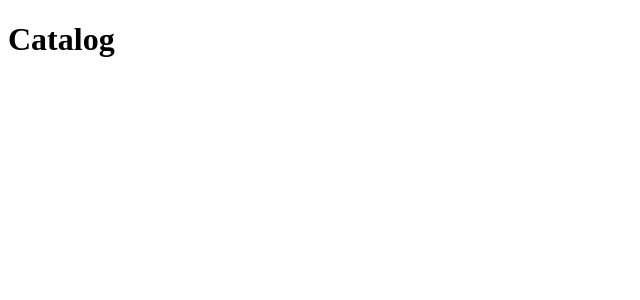
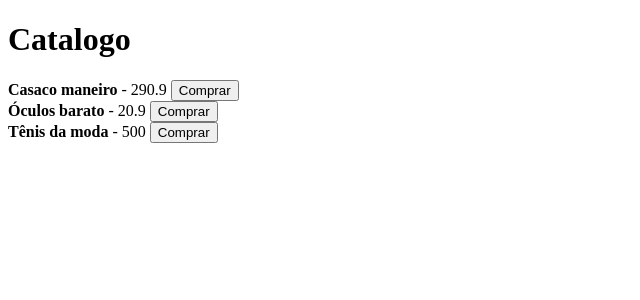
Before and after one commit to ricardo85x/01-redux-in-practice, a React (Create React App) app: page / in a window 1280 px wide. Shown: the top 300 px of the page, without its empty margins (0-640 px from the left). Built offline with nearby package versions, Linux system fonts and the light colour scheme; data requests are answered from the project's data file.

Commit message:
adding action

```diff
--- /dev/null
+++ b/server.json
@@ -0,0 +1,33 @@
+{
+    "products": [
+      {
+        "id": 1,
+        "title": "Casaco maneiro",
+        "price": 290.90
+      },
+      {
+        "id": 2,
+        "title": "Óculos barato",
+        "price": 20.90
+      },
+      {
+        "id": 3,
+        "title": "Tênis da moda",
+        "price": 500.00
+      }
+    ],
+    "stock": [
+      {
+        "id": 1,
+        "quantity": 3
+      },
+      {
+        "id": 2,
+        "quantity": 0
+      },
+      {
+        "id": 3,
+        "quantity": 1
+      }
+    ]
+  }
--- a/src/components/Catalog.tsx
+++ b/src/components/Catalog.tsx
@@ -1,11 +1,39 @@
-import { useSelector } from "react-redux"
+import { useCallback, useEffect, useState } from "react"
+import { useDispatch } from "react-redux"
+import api from "../services/api"
+import { addProductToCart } from "../store/modules/cart/actions"
+import { IProduct } from "../store/modules/cart/types"
 
 export const Catalog: React.FC = () => {
+    const [catalog,setCatalog] = useState<IProduct[]>([])
+    const dispatch = useDispatch()
 
-    const catalog = useSelector(state => state)
-    console.log(catalog)
+    useEffect(() => {
+        api.get<IProduct[]>("products").then((products) => {
+            setCatalog(products.data)
+        })
+
+    }, [])
+
+    const handleAddProductToCart = useCallback((product: IProduct) => {
+        dispatch(addProductToCart(product))
+    }, [dispatch])
 
     return (
-        <h1>Catalog</h1>
+        <main>
+            <h1>Catalogo</h1>
+            { catalog.map(product => (
+                <article key={product.id} >
+                    <strong>{product.title}</strong> {" - "}
+                    <span>{product.price}</span> {" "}
+
+                    <button
+                        type="button"
+                        onClick={() => handleAddProductToCart(product)}
+                    >Comprar</button>
+                </article>
+            ))}
+
+        </main>
     )
 }
--- /dev/null
+++ b/src/services/api.ts
@@ -0,0 +1,7 @@
+import axios from "axios"
+
+const api = axios.create({
+    baseURL: "http://localhost:3333"
+})
+
+export default api
--- /dev/null
+++ b/src/store/modules/cart/actions.ts
@@ -0,0 +1,12 @@
+import { IProduct } from "./types";
+
+export function addProductToCart(product: IProduct){
+
+    return {
+        type: "ADD_PRODUCT_TO_CART",
+        payload: {
+            product
+        }
+    }
+
+}
--- a/src/store/modules/cart/reducer.ts
+++ b/src/store/modules/cart/reducer.ts
@@ -5,7 +5,8 @@ const INITIAL_STATE: ICartState = {
     items: []
 }
 
-const cart: Reducer<ICartState> = () => {
+const cart: Reducer<ICartState> = (state, action) => {
+    console.log(state, action)
     return INITIAL_STATE
 }
 
```
Also changed, not shown: package.json (+6 -1 lines), 1 other file (tests, documents, lock files or other folders).
